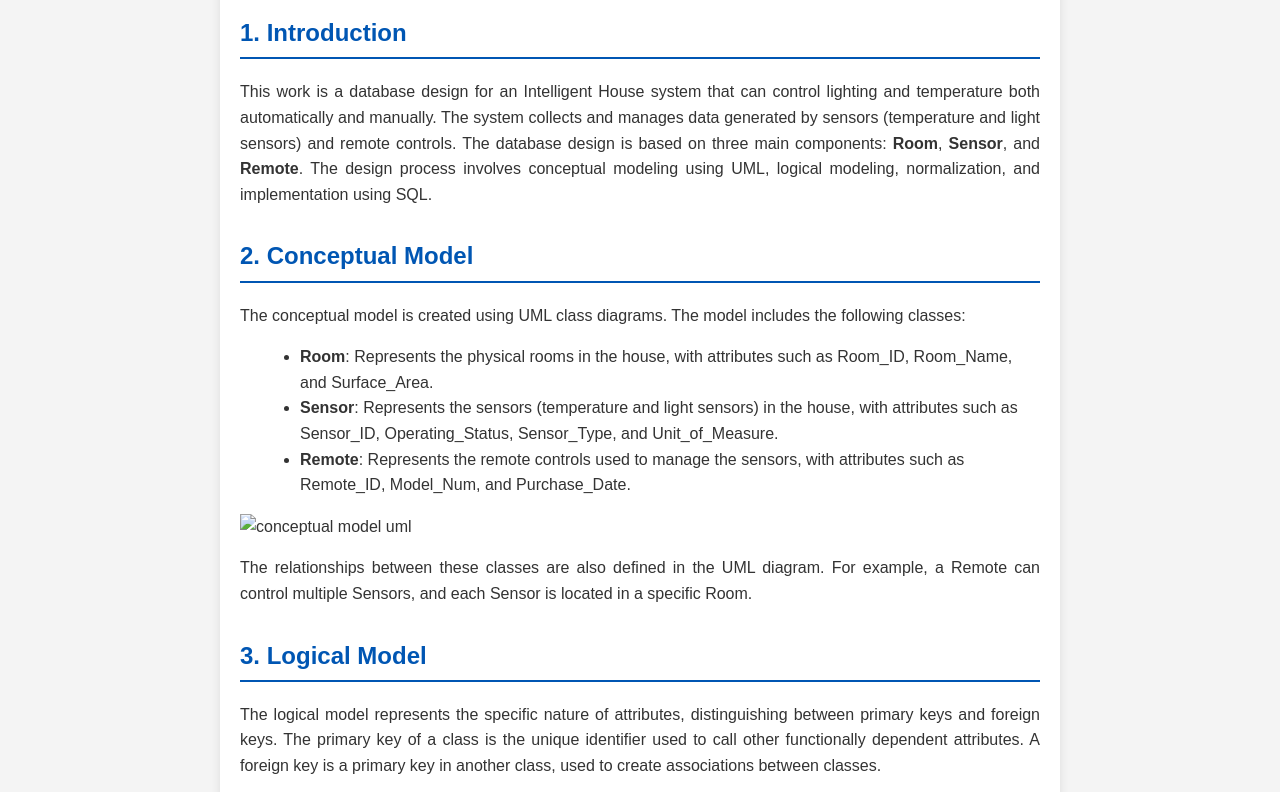
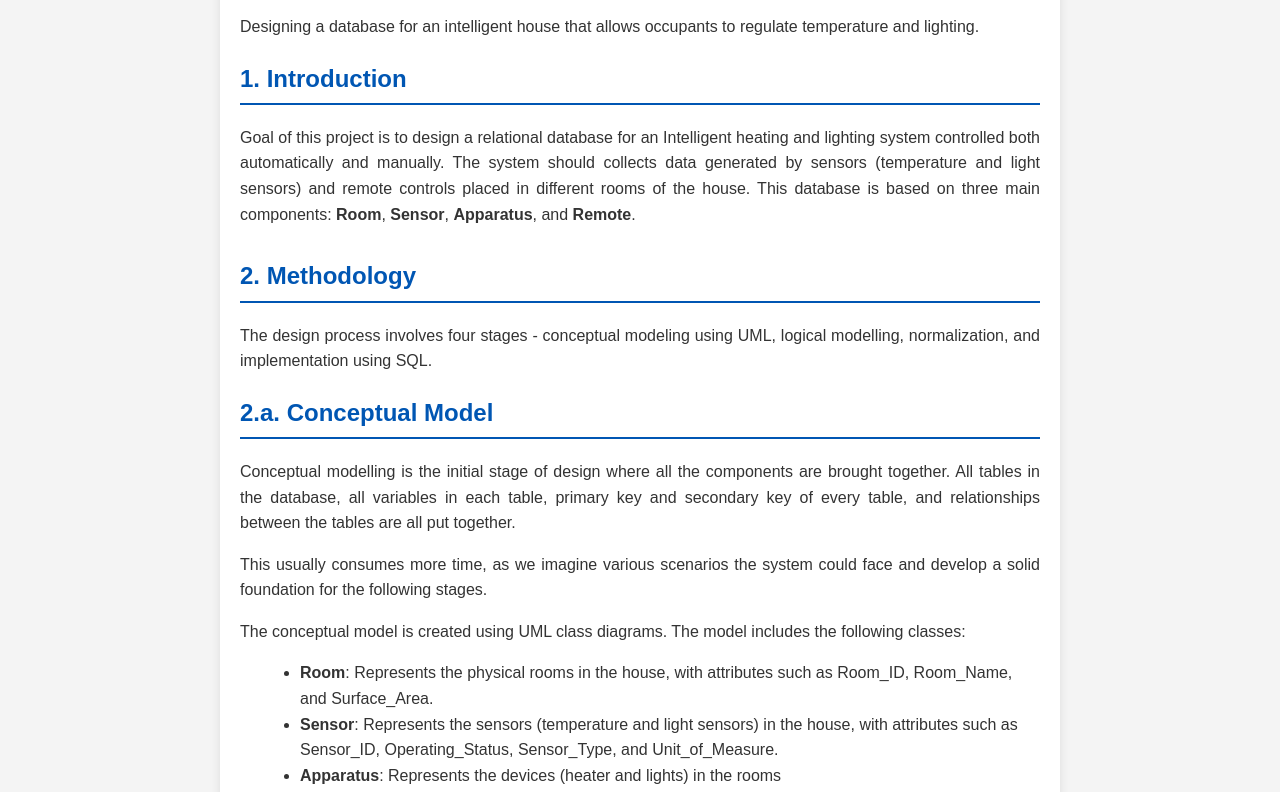
Before and after one commit to SarasBabuRamasamy/sarasbaburamasamy.github.io, a plain HTML site: page projects/project1/project1.html in a window 1280 px wide. Shown: the part 200-992 px from the top of the page. Drawn offline with Linux system fonts and the light colour scheme.

Commit message:
update project1

```diff
--- a/projects/project1/project1.html
+++ b/projects/project1/project1.html
@@ -55,7 +55,7 @@
         <nav>
             <div class="logo">Saras Portfolio</div>
             <ul>
-                <li><a href="../../index.html#home">Home</a></li> <!-- Link back to main page -->
+                <li><a href="../../index.html#home">Home</a></li>
                 <li><a href="../../index.html#about">About</a></li>
                 <li><a href="../../index.html#portfolio">Portfolio</a></li>
                 <li><a href="../../index.html#resume">Resume</a></li>
@@ -66,28 +66,46 @@
 
     <div class="container">
 
-        <h1>Intelligent House Database Design</h1>
+        <h1>Relational Database: Design to Deployment</h1>
+
+        <div class ="section" >
+
+            <p>Designing a database for an intelligent house that allows occupants to regulate temperature and lighting.
+            </p>
 
         <div class="section">
             <h2>1. Introduction</h2>
             <p>
-                This work is a database design for an Intelligent House system that can control lighting and temperature both automatically and manually. The system collects and manages data generated by sensors (temperature and light sensors) and remote controls. The database design is based on three main components: <strong>Room</strong>, <strong>Sensor</strong>, and <strong>Remote</strong>. The design process involves conceptual modeling using UML, logical modeling, normalization, and implementation using SQL.
+                Goal of this project is to design a relational database for an Intelligent heating and lighting system controlled both automatically and manually.
+                The system should collects data generated by sensors (temperature and light sensors) and remote controls placed in different rooms of the house. This database is based on three main components: <strong>Room</strong>, <strong>Sensor</strong>, <strong>Apparatus</strong>, and <strong>Remote</strong>.
+
             </p>
         </div>
 
         <div class="section">
-            <h2>2. Conceptual Model</h2>
+            <h2>2. Methodology</h2>
+            <p>
+                The design process involves four stages - conceptual modeling using UML, logical modelling, normalization, and implementation using SQL.
+            </p>
+            <h2>2.a. Conceptual Model</h2>
+            <p>
+                Conceptual modelling is the initial stage of design where all the components are brought together. All tables in the database, all variables in each table, primary key and secondary key of every table, and relationships between the tables are all put together.
+            </p>
+            <p>
+                This usually consumes more time, as we imagine various scenarios the system could face and develop a solid foundation for the following stages.
+            </p>
             <p>
                 The conceptual model is created using UML class diagrams. The model includes the following classes:
             </p>
             <ul>
                 <li><strong>Room</strong>: Represents the physical rooms in the house, with attributes such as Room_ID, Room_Name, and Surface_Area.</li>
                 <li><strong>Sensor</strong>: Represents the sensors (temperature and light sensors) in the house, with attributes such as Sensor_ID, Operating_Status, Sensor_Type, and Unit_of_Measure.</li>
+                <li><strong>Apparatus</strong>: Represents the devices (heater and lights) in the rooms</li>
                 <li><strong>Remote</strong>: Represents the remote controls used to manage the sensors, with attributes such as Remote_ID, Model_Num, and Purchase_Date.</li>
             </ul>
-            <img src = "projects/project1/diagram.jpg" alt ="conceptual model uml" width="100%" height="100%">
+            <img src = "projects/project1/diagram.jpg" alt ="Conceptual model in uml" width="100%" height="100%">
             <p>
-                The relationships between these classes are also defined in the UML diagram. For example, a Remote can control multiple Sensors, and each Sensor is located in a specific Room.
+                The relationships between these classes are also defined in the UML diagram. For example, a Room can have multiple Sensors, but only one Remote.
             </p>
         </div>
 
```
